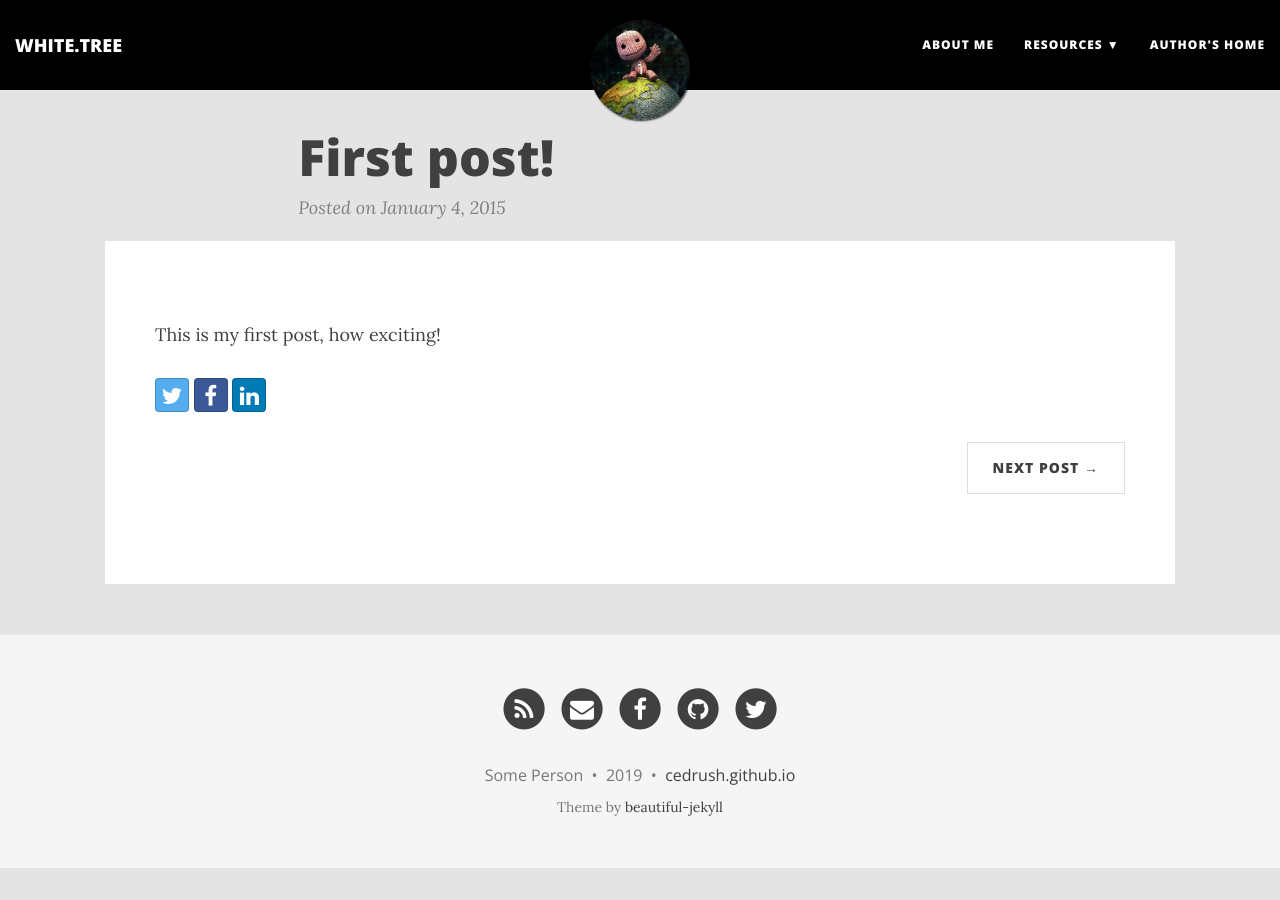
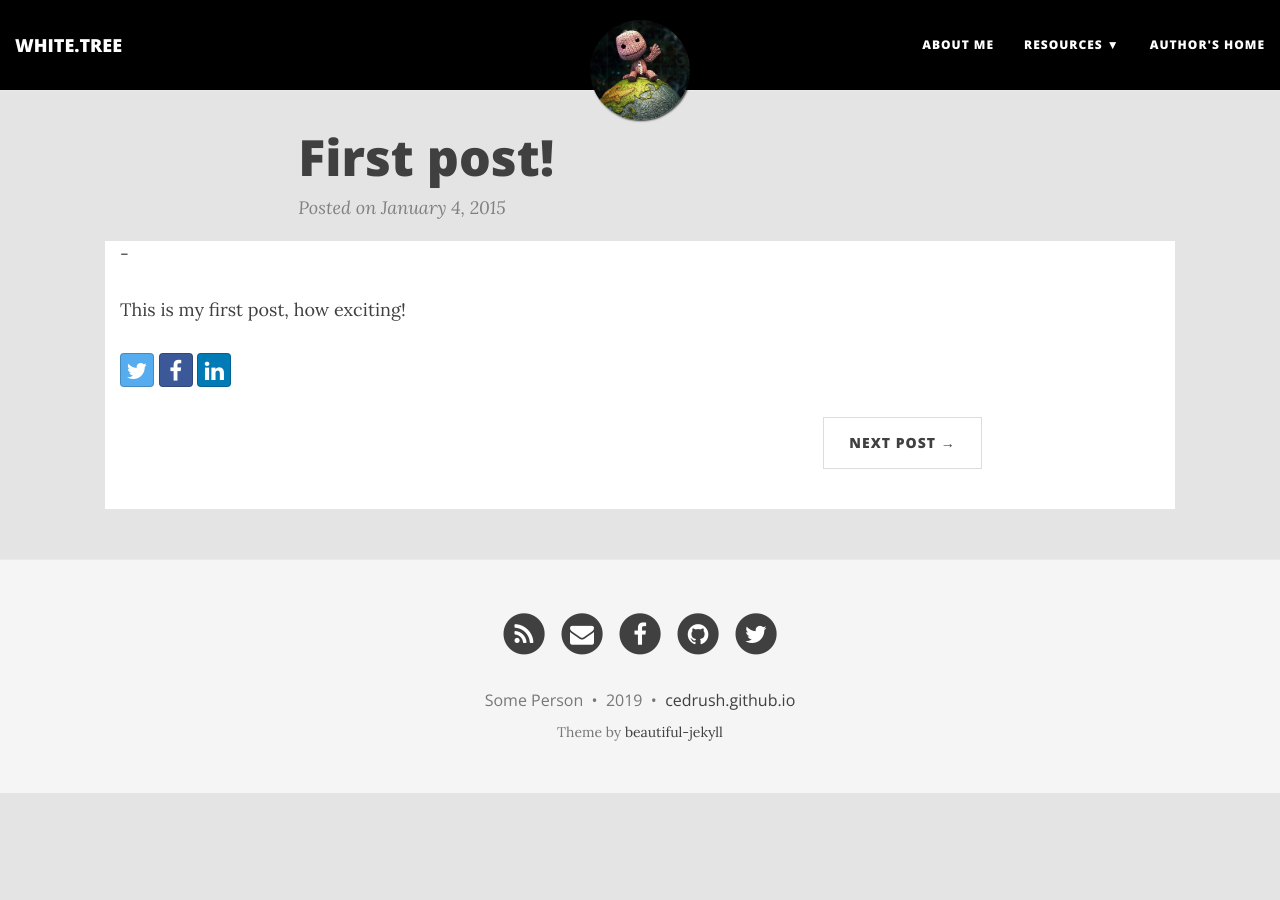
Before and after one commit to cedrush/cedrush.github.io, a Jekyll site: the page built from _posts/2015-01-04-first-post.md, in a window 1280 px wide. Built offline with Jekyll 4.4.1, drawn with Linux system fonts in a browser that asks for light colours; nearby versions of some CDN libraries.

Commit message:
Update post.html

```diff
--- a/_layouts/post.html
+++ b/_layouts/post.html
@@ -5,8 +5,8 @@ layout: base
 {% include header.html type="post" %}
 
 <div class="container" style="align:center;background-color:#FFFFFF;">
-  <div class="row" style="padding: 50px;">
-    <!--<div class="col-lg-10 col-lg-offset-0 col-md-10 col-md-offset-0"> -->
+  <div class="row">
+    <div class="col-lg-10 col-lg-offset-0 col-md-10 col-md-offset-0"> -
 
       {% if page.gh-repo %}
         {% assign gh_split =  page.gh-repo | split:'/'  %}
@@ -80,5 +80,5 @@ layout: base
         </div>
       {% endif %}
     </div>
-  <!--</div> -->
+  </div>
 </div>
```
